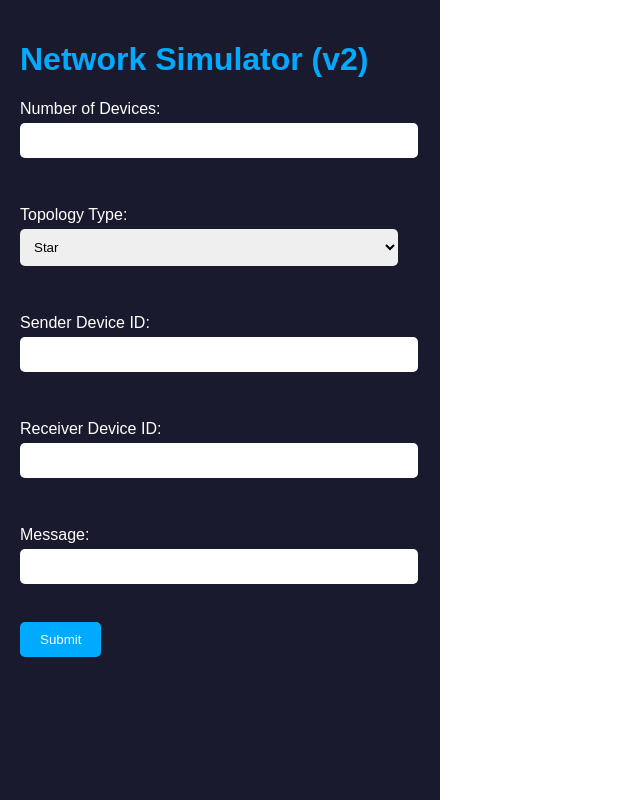
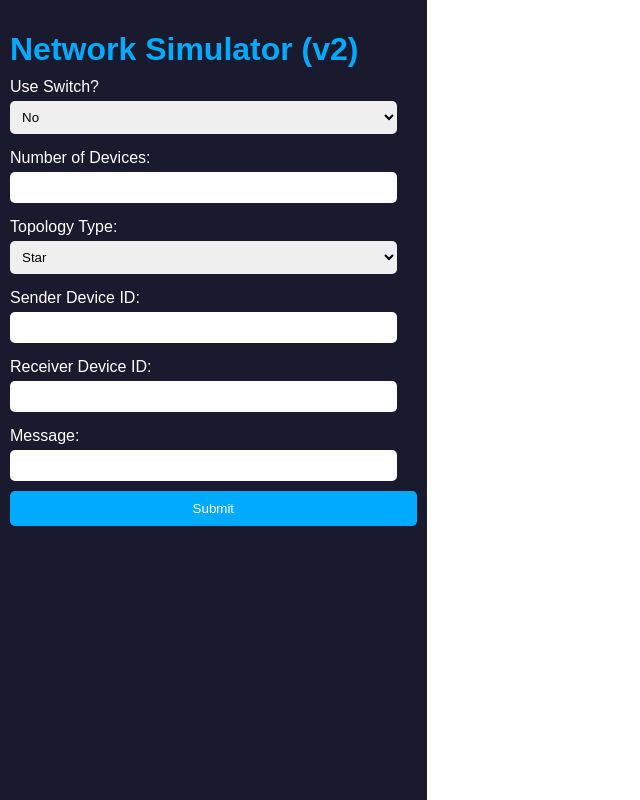
Before and after one commit to VPS010/network_simulator, a Flask app: page / in a window 1280 px wide. Shown: the whole page, without its empty margins (0-640 px from the left). Run offline with Flask 3, Linux system fonts and the light colour scheme.

Commit message:
switch is working

```diff
--- a/app.py
+++ b/app.py
@@ -17,10 +17,13 @@ class Device:
             other_device.connected_devices.append(self)
             print(f"Devices {self.device_id} and {other_device.device_id} connected.")
 
-    def send_data(self, data):
+    def send_data(self, data, source_mac=None, dest_mac=None):
         print(f"Device {self.device_id} sending data: {data}")
         for device in self.connected_devices:
-            device.receive_data(data)
+            if isinstance(device, Switch):
+                device.receive_data(data, source_mac, dest_mac)
+            else:
+                device.receive_data(data)
 
     def receive_data(self, data):
         print(f"Device {self.device_id} received data: {data}")
@@ -29,7 +32,6 @@ class Device:
         if not hasattr(self, 'mac_address'):
             self.mac_address = ':'.join(''.join(random.choices(string.hexdigits.lower(), k=2)) for _ in range(6))
         return self.mac_address
-
 
 class Hub(Device):
     def __init__(self, hub_id):
@@ -41,11 +43,25 @@ class Hub(Device):
     def broadcast(self, data):
         print(f"Hub {self.device_id} broadcasting data: {data}")
         for device in self.connected_devices:
-            device.receive_data(data)
+            if isinstance(device, Switch):
+                device.receive_data(data, self.generate_mac_address(), None)  # broadcast doesn't have specific dest_mac
+            else:
+                device.receive_data(data)
 
     def receive_data(self, data):
         print(f"Hub {self.device_id} received data: {data}")
+        self.broadcast(data)
 
+class Switch(Device):
+    def __init__(self, switch_id):
+        super().__init__(switch_id)
+
+    def receive_data(self, data, source_mac, dest_mac):
+        print(f"Switch {self.device_id} received data: {data} from {source_mac} to {dest_mac}")
+        for device in self.connected_devices:
+            if device.generate_mac_address() == dest_mac:
+                device.receive_data(data)
+                break
 
 class Repeater(Device):
     def __init__(self, repeater_id):
@@ -61,7 +77,6 @@ class Repeater(Device):
                 print(f"Repeater {self.device_id} forwarded data to {device.device_id}")
                 return
         print(f"Receiver device {receiver_id} not connected to repeater {self.device_id}")
-
 
 class Topology:
     def __init__(self):
@@ -115,7 +130,6 @@ class Topology:
         plt.title('Network Topology')
         plt.savefig('static/topology.png')
         plt.close()
-
 
 class Simulation:
     def __init__(self):
@@ -179,29 +193,64 @@ class Simulation:
         else:
             return False, None
 
+    def create_network_with_switch(self, num_topologies, devices_per_topology):
+        hubs = []
+        for i in range(num_topologies):
+            devices = [Device(f"Device{i+1}_{j+1}") for j in range(devices_per_topology[i])]
+            hub = Hub(f"Hub{i+1}")
+            hubs.append(hub)
+            self.topology.create_star_topology(devices, hub)
+
+        switch = Switch("Switch1")
+        for hub in hubs:
+            self.topology.create_connection(switch, hub)
+        self.topology.add_device(switch)
+
+    def run_simulation_with_switch(self, num_topologies, devices_per_topology, sender_id, receiver_id, message):
+        self.create_network_with_switch(num_topologies, devices_per_topology)
+        print("Devices in the network:", [device.device_id for device in self.topology.devices])
+
+        path = self.check_message_path(sender_id, receiver_id)
+        if path:
+            self.topology.plot_topology()
+            self.send_message(path, message, receiver_id)
+            return True, path
+        else:
+            return False, None
 
 @app.route('/', methods=['GET', 'POST'])
 def index():
     if request.method == 'POST':
-        num_devices = int(request.form['num_devices'])
-        topology_type = request.form['topology_type']
-        sender_id = request.form['sender_id']
-        receiver_id = request.form['receiver_id']
-        message = request.form['message']
+        use_switch = request.form.get('use_switch') == 'yes'
+        if not use_switch:
+            num_devices = int(request.form['num_devices'])
+            topology_type = request.form['topology_type']
+            sender_id = request.form['sender_id']
+            receiver_id = request.form['receiver_id']
+            message = request.form['message']
 
-        simulation = Simulation()
-        success, path = simulation.run_simulation(num_devices, topology_type, sender_id, receiver_id, message)
-        if success:
-            # Generate MAC addresses
-            mac_addresses = {}
-            for device in simulation.topology.devices:
-                mac_addresses[device.device_id] = device.generate_mac_address()
+            simulation = Simulation()
+            success, path = simulation.run_simulation(num_devices, topology_type, sender_id, receiver_id, message)
+            if success:
+                mac_addresses = {device.device_id: device.generate_mac_address() for device in simulation.topology.devices}
+                return render_template('index.html', plot_available=True, path=path, message=message, mac_addresses=mac_addresses)
+            else:
+                return render_template('index.html', plot_available=False, error_message="No path found between the sender and receiver.")
+        else:
+            num_topologies = int(request.form['num_topologies'])
+            devices_per_topology = [int(request.form[f'num_devices_topology{i+1}']) for i in range(num_topologies)]
+            sender_id = request.form['sender_id']
+            receiver_id = request.form['receiver_id']
+            message = request.form['message']
 
-            return render_template('index.html', plot_available=True, path=path, message=message, mac_addresses=mac_addresses)
-        else:
-            return render_template('index.html', plot_available=False, error_message="No path found between the sender and receiver.")
+            simulation = Simulation()
+            success, path = simulation.run_simulation_with_switch(num_topologies, devices_per_topology, sender_id, receiver_id, message)
+            if success:
+                mac_addresses = {device.device_id: device.generate_mac_address() for device in simulation.topology.devices}
+                return render_template('index.html', plot_available=True, path=path, message=message, mac_addresses=mac_addresses)
+            else:
+                return render_template('index.html', plot_available=False, error_message="No path found between the sender and receiver.")
     return render_template('index.html', plot_available=False)
-
 
 if __name__ == "__main__":
     app.run(debug=True)
--- a/templates/index.html
+++ b/templates/index.html
@@ -18,25 +18,27 @@
             flex: 1;
             background-color: #1a1a2e;
             color: white;
-            padding: 20px;
+            padding: 10px;
             box-sizing: border-box;
-            overflow: auto;
+            overflow-y: auto;
         }
         .form-container h1 {
             color: #00aaff;
+            margin-bottom: 10px;
         }
         .form-container label {
             display: block;
-            margin: 10px 0 5px;
+            margin: 5px 0;
         }
         .form-container input[type="number"],
         .form-container input[type="text"],
         .form-container select {
-            width: calc(100% - 22px);
-            padding: 10px;
-            margin-bottom: 20px;
+            width: calc(100% - 20px);
+            padding: 8px;
+            margin-bottom: 10px;
             border: none;
             border-radius: 5px;
+            box-sizing: border-box;
         }
         .form-container input[type="submit"] {
             background-color: #00aaff;
@@ -45,6 +47,8 @@
             padding: 10px 20px;
             border-radius: 5px;
             cursor: pointer;
+            width: 100%;
+            box-sizing: border-box;
         }
         .results-container {
             flex: 2;
@@ -87,25 +91,41 @@
         <div class="form-container">
             <h1>Network Simulator (v2)</h1>
             <form method="POST" action="/">
+                <label for="use_switch">Use Switch?</label>
+                <select id="use_switch" name="use_switch" required>
+                    <option value="no">No</option>
+                    <option value="yes">Yes</option>
+                </select>
+
+                <div id="without-switch">
                     <label for="num_devices">Number of Devices:</label>
-                <input type="number" id="num_devices" name="num_devices" required><br><br>
+                    <input type="number" id="num_devices" name="num_devices">
 
                     <label for="topology_type">Topology Type:</label>
-                <select id="topology_type" name="topology_type" required>
+                    <select id="topology_type" name="topology_type">
                         <option value="star">Star</option>
                         <option value="bus">Bus</option>
                         <option value="ring">Ring</option>
                         <option value="mesh">Mesh</option>
-                </select><br><br>
+                    </select>
+                </div>
+
+                <div id="with-switch" style="display: none;">
+                    <label for="num_topologies">Number of Star Topologies:</label>
+                    <input type="number" id="num_topologies" name="num_topologies">
+
+                    <div id="topology-details">
+                    </div>
+                </div>
 
                 <label for="sender_id">Sender Device ID:</label>
-                <input type="text" id="sender_id" name="sender_id" required><br><br>
+                <input type="text" id="sender_id" name="sender_id" required>
 
                 <label for="receiver_id">Receiver Device ID:</label>
-                <input type="text" id="receiver_id" name="receiver_id" required><br><br>
+                <input type="text" id="receiver_id" name="receiver_id" required>
 
                 <label for="message">Message:</label>
-                <input type="text" id="message" name="message" required><br><br>
+                <input type="text" id="message" name="message" required>
 
                 <input type="submit" class="btn" value="Submit">
             </form>
@@ -140,5 +160,30 @@
             {% endif %}
         </div>
     </div>
+
+    <script>
+        document.getElementById('use_switch').addEventListener('change', function() {
+            if (this.value === 'yes') {
+                document.getElementById('without-switch').style.display = 'none';
+                document.getElementById('with-switch').style.display = 'block';
+            } else {
+                document.getElementById('without-switch').style.display = 'block';
+                document.getElementById('with-switch').style.display = 'none';
+            }
+        });
+
+        document.getElementById('num_topologies').addEventListener('input', function() {
+            let numTopologies = this.value;
+            let topologyDetails = document.getElementById('topology-details');
+            topologyDetails.innerHTML = '';
+
+            for (let i = 0; i < numTopologies; i++) {
+                topologyDetails.innerHTML += `
+                    <label for="num_devices_topology${i+1}">Number of Devices in Star Topology ${i+1}:</label>
+                    <input type="number" id="num_devices_topology${i+1}" name="num_devices_topology${i+1}" required>
+                `;
+            }
+        });
+    </script>
 </body>
 </html>
```
Also changed, not shown: static/topology.png. Lines whose indentation alone changed are shown as unchanged.
